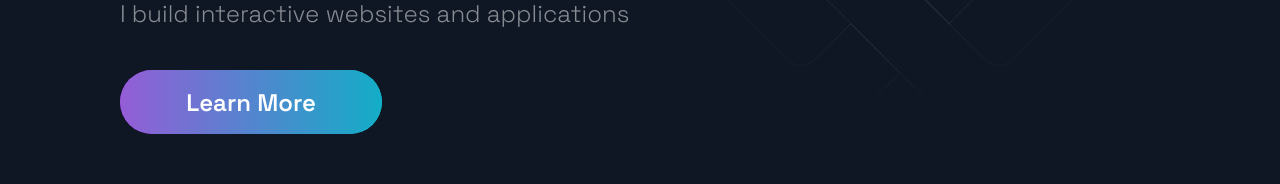
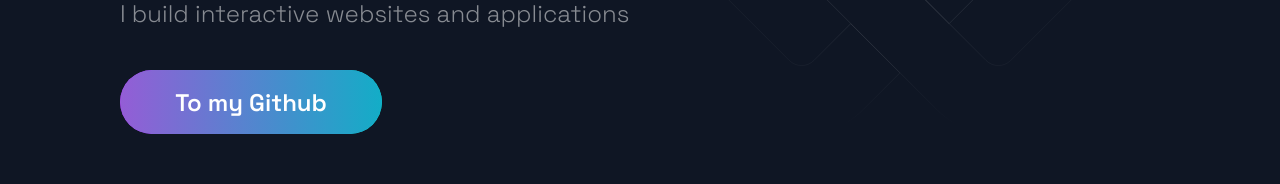
Before and after one commit to SJinKim/Portfolio-Website, a Next.js app: page / in a window 1280 px wide. Shown: the part 496-680 px from the top of the page. Built offline with nearby package versions, Linux system fonts and the light colour scheme.

Commit message:
changed button name

```diff
--- a/src/components/Hero/Hero.js
+++ b/src/components/Hero/Hero.js
@@ -1,10 +1,6 @@
 import React from 'react'
 
-import {
-  Section,
-  SectionText,
-  SectionTitle,
-} from '../../styles/GlobalComponents'
+import { Section, SectionText, SectionTitle } from '../../styles/GlobalComponents'
 import Button from '../../styles/GlobalComponents/Button'
 import { LeftSection } from './HeroStyles'
 
@@ -18,9 +14,7 @@ const Hero = (props) => (
         My Personal Webpage
       </SectionTitle>
       <SectionText>I build interactive websites and applications</SectionText>
-      <Button onClick={() => (window.location = 'https://github.com/SJinKim')}>
-        Learn More
-      </Button>
+      <Button onClick={() => (window.location = 'https://github.com/SJinKim')}>To my Github</Button>
     </LeftSection>
   </Section>
 )
```
